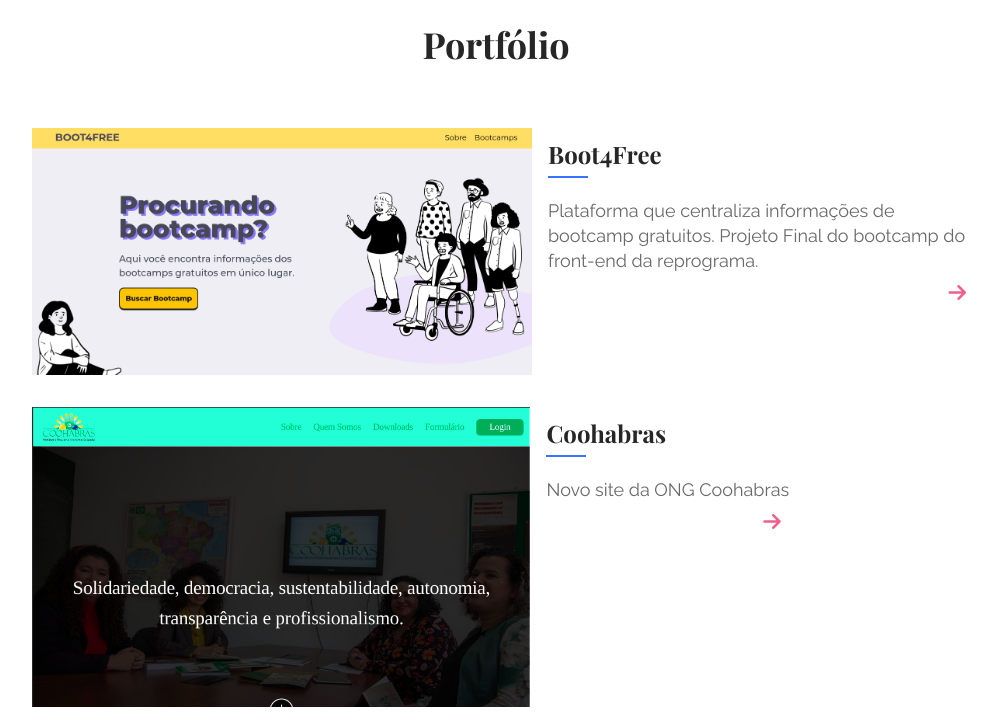
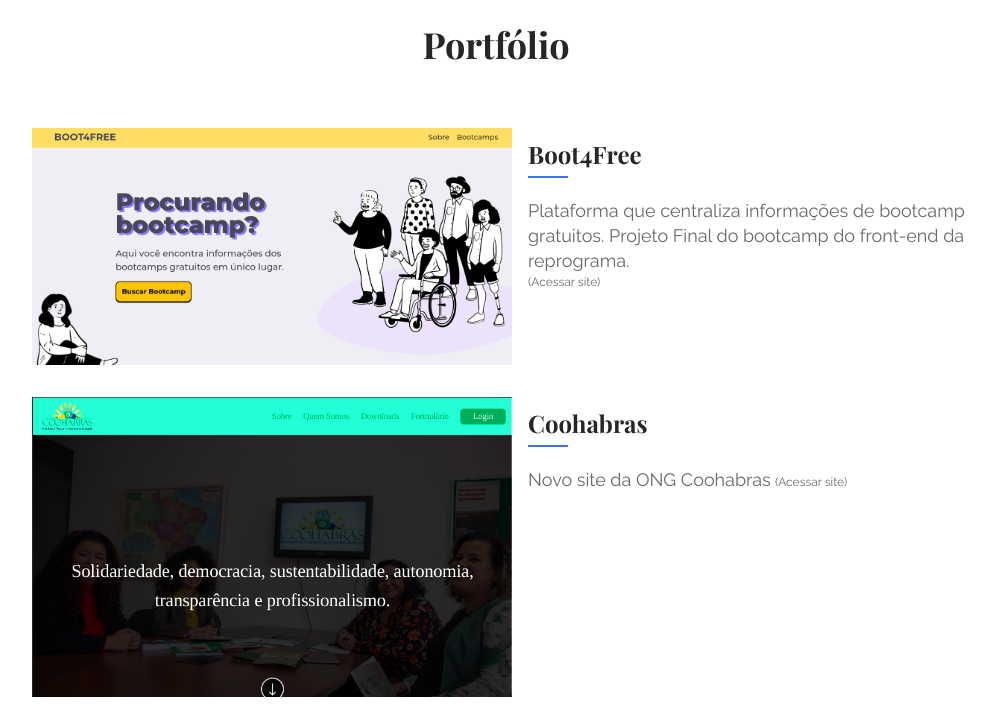
Before and after one commit to Giljared/natalialuizas.github.io, a plain HTML site: page index.html in a window 1280 px wide. Shown: the part 1170-1890 px from the top of the page, without its empty margins (144-1141 px from the left). Drawn offline with nearby package versions, Linux system fonts and the light colour scheme; a web font is replaced by a local one.

Commit message:
adjusting the cards

```diff
--- a/css/style.css
+++ b/css/style.css
@@ -252,7 +252,7 @@
 }
 
 .project__box__img {
-  max-width: 500px;
+  max-width: 50%;
   max-height: 300px;
   background-color: red;
   margin: 1rem;
@@ -267,10 +267,6 @@
 .project__infos {
   margin: 20px 0;
   display: block;
-}
-
-.project__infos:nth-of-type(2n) {
-  order: -1;
 }
 
 .project__infos .linha {
@@ -292,6 +288,7 @@
   text-align: left;
   line-height: 25px;
   margin-top: 20px;
+  display: inline-flex;
 }
 
 .project__btn {
@@ -300,10 +297,10 @@
   width: 100%;
 }
 
-.project__btn i {
-  color: var(--sencodary-color);
-  font-size: 16px;
-  margin: 10px 10px 0 0;
+.link__site {
+  color: var(--gray-color);
+  font-size: 12px;
+  display: inline-flex;
 }
 
 @media (min-width: 960px) {
--- a/index.html
+++ b/index.html
@@ -82,9 +82,8 @@
             <span class="linha"></span>
             <p class="project__description">Lorem ipsum dolor sit amet consectetur adipisicing elit. Nobis mollitia
               reiciendis earum vitae, natus quaerat laudantium sunt facilis in consectetur blanditiis dolorem
-              temporibus! Eligendi a facilis vel totam numquam itaque.</p>
-            <span class="project__btn"><a href="" target="_blank"> <i class="fas fa-arrow-right"></i></a></span>
-
+              temporibus! Eligendi a facilis vel totam numquam itaque.
+            </p> <a class="link__site" href="" target="__blank">(Acessar site)</a>
           </div>
         </article>
       </div>
--- a/index.js
+++ b/index.js
@@ -59,8 +59,7 @@
   cardClone.querySelector(".project__img").src = img;
   cardClone.querySelector(".project__title").textContent = name;
   cardClone.querySelector(".project__description").textContent = description;
-  cardClone.querySelector(".project__btn a").href = link;
-  console.log(cardClone);
+  cardClone.querySelector(".link__site").href = link;
   sectionCards.appendChild(cardClone);
 });
 
```
